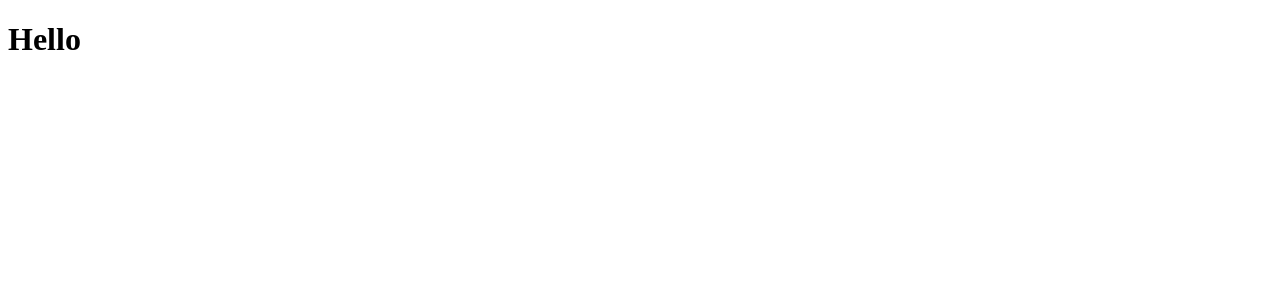
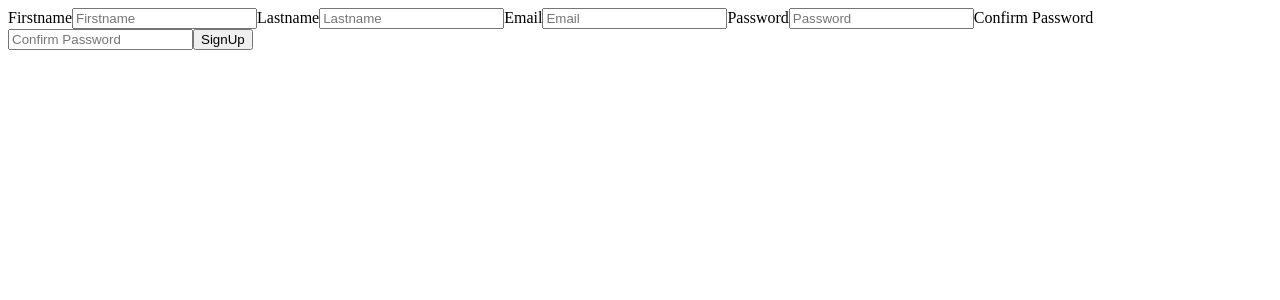
Before and after one commit to JobKoech610/content_management_system, a React (Vite) app in the folder client/: page / in a window 1280 px wide. Shown: the top 300 px of the page. Built offline with nearby package versions, Linux system fonts and the light colour scheme.

Commit message:
setup the signup form and funtionality with the backend, edited the app.py in server the user post route

```diff
--- a/client/src/App.jsx
+++ b/client/src/App.jsx
@@ -1,6 +1,5 @@
-import { useState } from 'react'
-import reactLogo from './assets/react.svg'
-import viteLogo from '/vite.svg'
+import React from 'react'
+import SignUp from './components/views/SignUp'
 import './App.css'
 
 function App() {
@@ -8,7 +7,7 @@ function App() {
 
   return (
     <>
-     <h1>Hello</h1>
+     <SignUp />
     </>
   )
 }
--- /dev/null
+++ b/client/src/components/views/SignUp.jsx
@@ -0,0 +1,92 @@
+import { useState } from "react";
+
+function SignUp() {
+    const [formData, setFormData] = useState({
+        firstName: "",
+        lastName: "",
+        email: "",
+        password: "",
+        confirmPassword: ""
+    });
+    const [error, setError] = useState("");
+    const handleOnChange = (e) => {
+        setFormData({
+            ...formData,
+            [e.target.name]: e.target.value,
+        });
+        setError(""); //clear errror
+    };
+
+    const validateForm = () => {
+        if (!formData.firstName || !formData.lastName) {
+            alert("Please enter your full names");
+            return false;
+        } else if (!formData.email) {
+            alert("Please enter your email");
+            return false;
+        } else if (!formData.password) {
+            alert("Please enter your password");
+            return false;
+        } else if (formData.password !== formData.confirmPassword) {
+            alert("Passwords do not match");
+            return false;
+        } else {
+            return true;
+        }
+    };
+
+    const handleSubmit = (e) => {
+        e.preventDefault();
+        if (validateForm()) {
+            const post = {
+                method: 'POST',
+                headers: {
+                    'Content-Type': 'application/json'
+                },
+                body: JSON.stringify({
+                    firstName: formData.firstName,
+                    lastName: formData.lastName,
+                    email: formData.email,
+                    password: formData.password,
+                    status: "active"
+                })
+            };
+            fetch('http://127.0.0.1:5000/user', post)
+                .then(response => {
+                    if (!response.ok) {
+                        alert("Email already exists");
+                        return response.json().then(err => { throw new Error(err.error) });
+
+                    }
+                    return response.json();
+                })
+                .then(data => {
+                    console.log('Success:', data);
+                })
+                .catch((error) => {
+                    console.error('Error:', error);
+                    setError(error.message); // Set the error message to state
+                });
+        }
+    };
+
+    return (
+        <div>
+            <form onSubmit={handleSubmit}>
+                <label>Firstname</label>
+                <input type="text" placeholder="Firstname" onChange={handleOnChange} name="firstName" value={formData.firstName} />
+                <label>Lastname</label>
+                <input type="text" placeholder="Lastname" onChange={handleOnChange} name="lastName" value={formData.lastName} />
+                <label>Email</label>
+                <input type="text" placeholder="Email" onChange={handleOnChange} name="email" value={formData.email} />
+                <label>Password</label>
+                <input type="password" placeholder="Password" onChange={handleOnChange} name="password" value={formData.password} />
+                <label>Confirm Password</label>
+                <input type="password" placeholder="Confirm Password" onChange={handleOnChange} name="confirmPassword" value={formData.confirmPassword} />
+                <button type="submit">SignUp</button>
+            </form>
+        </div>
+    );
+}
+
+export default SignUp;
```
Also changed, not shown: client/src/components/views/HomePage.jsx (added), client/src/components/views/LogIn.jsx (added), client/src/components/views/NavBar.jsx (added), 2 other files (tests, documents, lock files or other folders).
